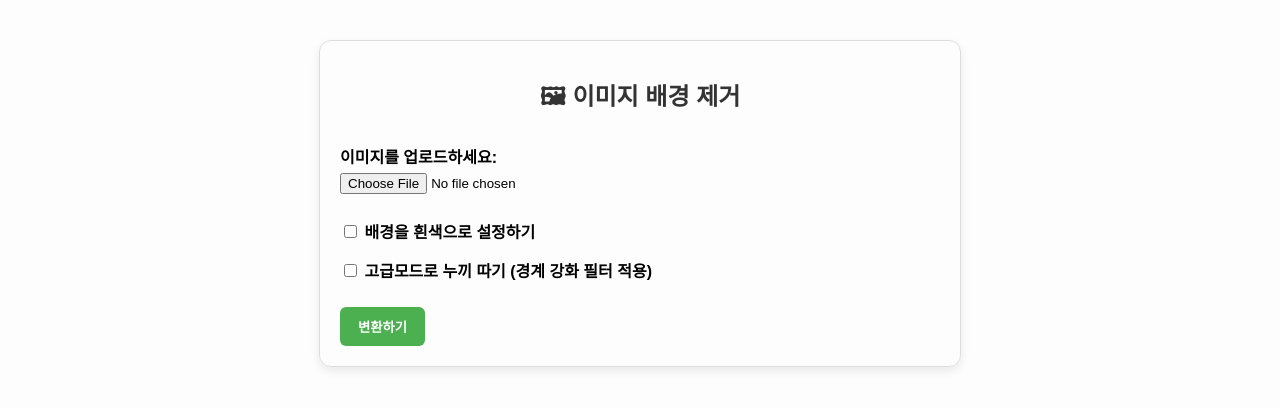
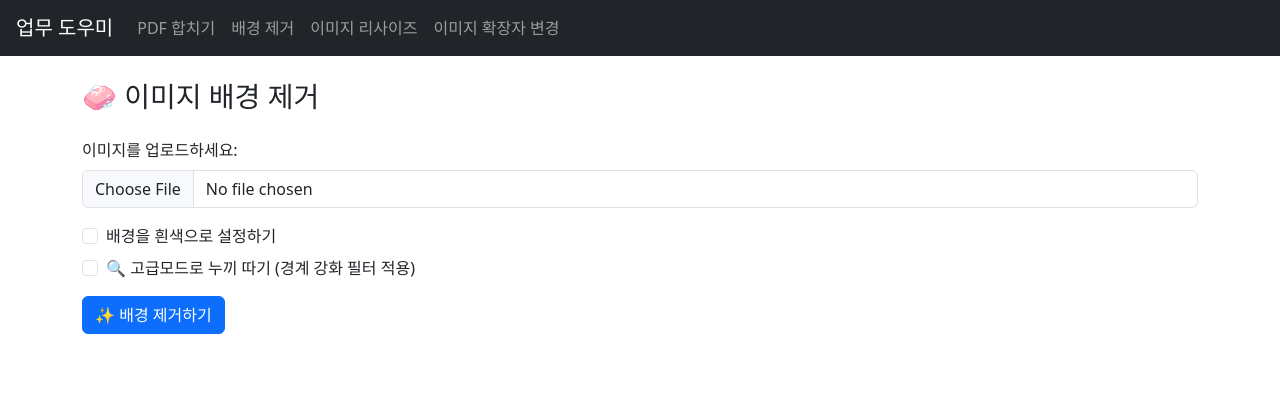
Before and after one commit to minhee0830/work_project, a Flask app: page /remove-bg in a window 1280 px wide. Shown: the top 408 px of the page. Run offline with Flask 3, Linux system fonts and the light colour scheme.

Commit message:
누끼 html 수정

```diff
--- a/templates/remove_bg.html
+++ b/templates/remove_bg.html
@@ -1,80 +1,31 @@
-<!DOCTYPE html>
-<html lang="ko">
-<head>
-    <meta charset="UTF-8">
-    <title>이미지 배경 제거</title>
-    <style>
-        body {
-            font-family: "Apple SD Gothic Neo", sans-serif;
-            max-width: 600px;
-            margin: 40px auto;
-            padding: 20px;
-            background-color: #fdfdfd;
-            border: 1px solid #ddd;
-            border-radius: 12px;
-            box-shadow: 0 4px 10px rgba(0,0,0,0.08);
-        }
-        h1 {
-            font-size: 24px;
-            text-align: center;
-            margin-bottom: 24px;
-            color: #333;
-        }
-        label {
-            display: block;
-            margin: 15px 0 5px;
-            font-weight: bold;
-        }
-        input[type="file"] {
-            margin-bottom: 10px;
-        }
-        .checkbox-group {
-            margin: 10px 0;
-        }
-        button {
-            margin-top: 15px;
-            padding: 10px 18px;
-            background-color: #4CAF50;
-            border: none;
-            color: white;
-            font-weight: bold;
-            border-radius: 6px;
-            cursor: pointer;
-        }
-        button:hover {
-            background-color: #45a049;
-        }
-        .preview {
-            margin-top: 30px;
-            text-align: center;
-        }
-        .preview img {
-            max-width: 100%;
-            border-radius: 10px;
-            box-shadow: 0 2px 6px rgba(0,0,0,0.1);
-        }
-    </style>
-</head>
-<body>
-    <h1>🖼 이미지 배경 제거</h1>
-    <form method="POST" enctype="multipart/form-data">
-        <label for="image">이미지를 업로드하세요:</label>
-        <input type="file" name="image" required>
+{% extends 'base.html' %}
+{% block title %}이미지 배경 제거{% endblock %}
 
-        <div class="checkbox-group">
-            <label><input type="checkbox" name="white_bg"> 배경을 흰색으로 설정하기</label>
-            <label><input type="checkbox" name="high_quality"> 고급모드로 누끼 따기 (경계 강화 필터 적용)</label>
-        </div>
+{% block content %}
+<h3 class="mb-4">🧼 이미지 배경 제거</h3>
 
-        <button type="submit">변환하기</button>
-    </form>
+<form method="POST" enctype="multipart/form-data">
+    <div class="mb-3">
+        <label for="image" class="form-label">이미지를 업로드하세요:</label>
+        <input class="form-control" type="file" name="image" required>
+    </div>
+    <div class="form-check mb-2">
+        <input class="form-check-input" type="checkbox" name="white_bg" id="white_bg">
+        <label class="form-check-label" for="white_bg">배경을 흰색으로 설정하기</label>
+    </div>
+    <div class="form-check mb-3">
+        <input class="form-check-input" type="checkbox" name="high_quality" id="high_quality">
+        <label class="form-check-label" for="high_quality">🔍 고급모드로 누끼 따기 (경계 강화 필터 적용)</label>
+    </div>
+    <button class="btn btn-primary" type="submit">✨ 배경 제거하기</button>
+</form>
 
-    {% if removed_url %}
-        <div class="preview">
-            <h2>✅ 변환된 이미지</h2>
-            <img src="{{ removed_url }}" alt="변환 결과 이미지">
-            <p><a href="{{ removed_url }}" download>이미지 다운로드</a></p>
-        </div>
-    {% endif %}
-</body>
-</html>
+{% if removed_url %}
+<div class="mt-4">
+    <h5>✅ 결과:</h5>
+    <img src="{{ removed_url }}" class="img-fluid rounded border mb-3">
+    <br>
+    <a class="btn btn-success" href="{{ removed_url }}" download>📥 이미지 다운로드</a>
+</div>
+{% endif %}
+{% endblock %}
```
